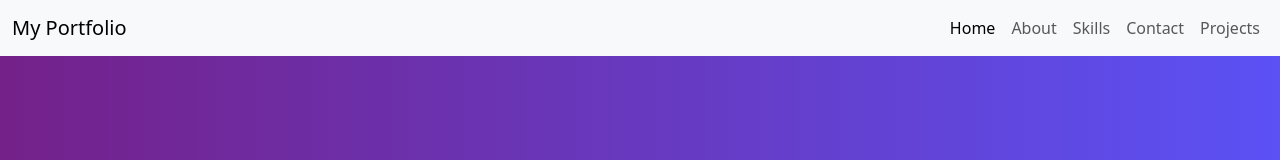
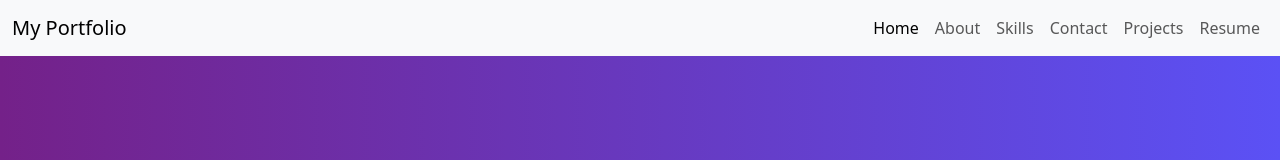
Before and after one commit to emjkenz/React-Portfolio, a React (Create React App) app: page / in a window 1280 px wide. Shown: the top 160 px of the page. Built offline with nearby package versions, Linux system fonts and the light colour scheme.

Commit message:
Added resume page to nav

```diff
--- a/src/Components/Header.jsx
+++ b/src/Components/Header.jsx
@@ -22,6 +22,10 @@ const links = [
     {
         name: 'Projects',
         url: 'projects',
+    },
+    {
+        name: 'Resume',
+        url: 'resume',
     }
 ]
 
--- a/src/Components/Page.css
+++ b/src/Components/Page.css
@@ -32,3 +32,8 @@
     background: linear-gradient(to left, #5b51f5, #742189);
     color: #fff;
 }
+
+.resume-page {
+    background: linear-gradient(to right, #FFD700, #FF8C00, #FF4500, #FF1493, #800080);
+    color: #fff;
+}
--- a/src/Components/Page.jsx
+++ b/src/Components/Page.jsx
@@ -4,6 +4,7 @@ import Contact from "../Pages/Contact";
 import Home from "../Pages/Home";
 import Projects from "../Pages/Projects";
 import Skills from "../Pages/Skills";
+import Resume from "../Pages/Resume";
 import './Page.css';
 
 const PagePicker = ({page}) => {
@@ -18,6 +19,8 @@ const PagePicker = ({page}) => {
             return <Contact />
         case 'projects':
             return <Projects />
+        case 'resume':
+            return <Resume />
         default:
             return <NotFound />
     }
```
